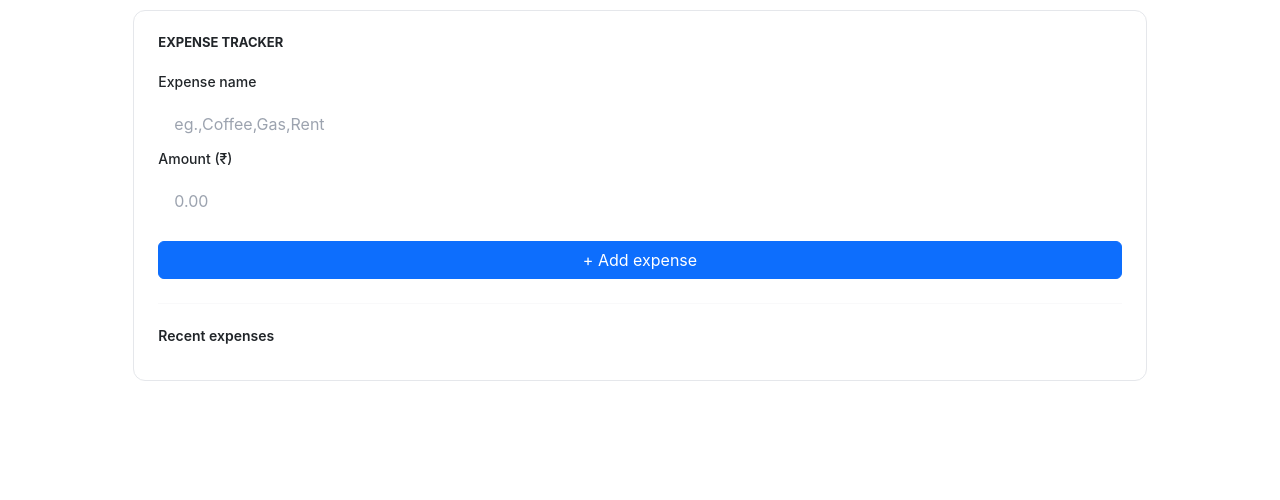
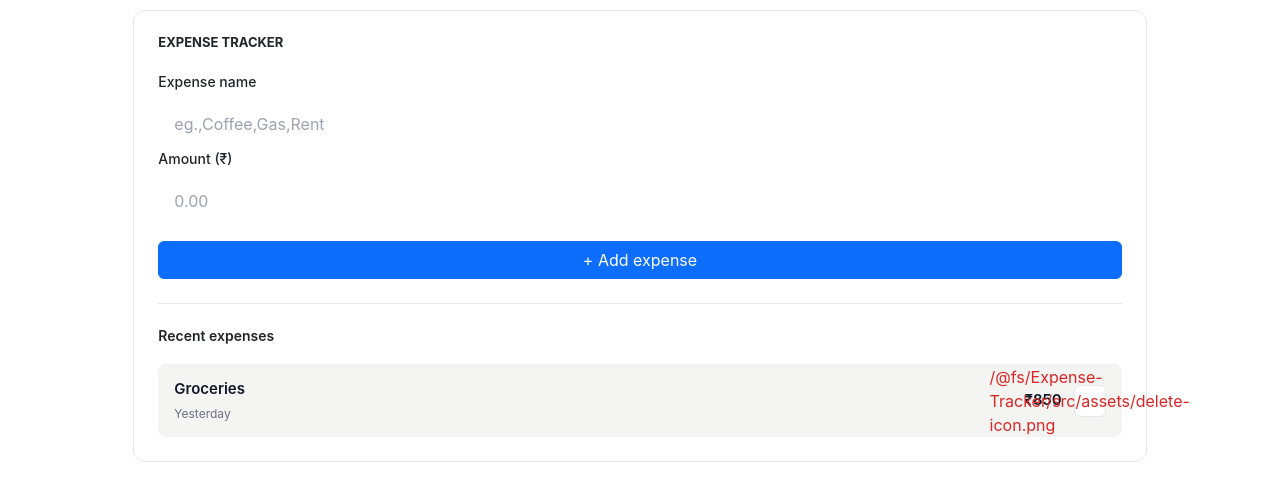
Before and after one commit to DishantGirase/Expense-tracker, a React (Vite) app in the folder Expense-Tracker/: page / in a window 1280 px wide. Shown: the top 500 px of the page. Built offline with nearby package versions, Linux system fonts and the light colour scheme.

Commit message:
created the whole ui

```diff
--- a/Expense-Tracker/src/App.jsx
+++ b/Expense-Tracker/src/App.jsx
@@ -13,7 +13,7 @@ function App() {
         <Heading></Heading>
         <InputExpense></InputExpense>
         <AddExpense></AddExpense>
-        <hr className="separator" />
+        <div className="separator"></div>
         <ExpenseHistoryContainer></ExpenseHistoryContainer>
       </Container>
     </>
--- a/Expense-Tracker/src/components/ExpenseHistoryContainer.module.css
+++ b/Expense-Tracker/src/components/ExpenseHistoryContainer.module.css
@@ -2,5 +2,10 @@
   font-size: 14px;
   font-weight: 600;
   color: var(--text-primary);
-  margin-bottom: 12px;
+  /* margin-bottom: 12px; */
 }
+.container {
+  display: flex;
+  flex-direction: column;
+  gap: 12px;
+}
--- /dev/null
+++ b/Expense-Tracker/src/components/expenseHistoryCard.jsx
@@ -0,0 +1,20 @@
+import deleteIcon from "../assets/delete-icon.png";
+import styles from "./expenseHistoryCard.module.css";
+const ExpenseHistoryCard = () => {
+  return (
+    <>
+      {" "}
+      <div className={styles.cardContainer}>
+        <div className={styles.expenseInfoContainer}>
+          <div className={styles.expenseName}>Groceries</div>
+          <div className={styles.expenseDate}>Yesterday</div>
+        </div>
+        <div className={styles.expenseRight}>
+          <div className={styles.expenseAmount}>₹850</div>
+          <div className={styles.btnDelete}>{deleteIcon}</div>
+        </div>
+      </div>
+    </>
+  );
+};
+export default ExpenseHistoryCard;
--- /dev/null
+++ b/Expense-Tracker/src/components/expenseHistoryCard.module.css
@@ -0,0 +1,52 @@
+.cardContainer {
+  display: flex;
+  justify-content: space-between;
+  align-items: center;
+  background-color: #f4f4f2;
+  border-radius: 8px;
+  padding: 14px 16px;
+}
+
+.expenseInfoContainer {
+  display: flex;
+  flex-direction: column;
+  gap: 4px;
+}
+
+.expenseName {
+  font-size: 15px;
+  font-weight: 600;
+  color: #111827;
+}
+
+.expenseDate {
+  font-size: 12px;
+  color: #6b7280;
+}
+
+/* Right side content (Amount + Delete) */
+.expenseRight {
+  display: flex;
+  align-items: center;
+  gap: 12px;
+}
+
+.expenseAmount {
+  font-size: 15px;
+  font-weight: 600;
+  color: #111827;
+}
+
+/* Square Trash/Action Button */
+.btnDelete {
+  background: white;
+  border: 1px solid #e5e7eb;
+  border-radius: 6px;
+  width: 32px;
+  height: 32px;
+  display: flex;
+  align-items: center;
+  justify-content: center;
+  cursor: pointer;
+  color: #dc2626; /* Soft red tint */
+}
--- a/Expense-Tracker/src/components/expenseHistoryContainer.jsx
+++ b/Expense-Tracker/src/components/expenseHistoryContainer.jsx
@@ -1,10 +1,12 @@
 import styles from "./ExpenseHistoryContainer.module.css";
+import ExpenseHistoryCard from "./expenseHistoryCard";
 const ExpenseHistoryContainer = () => {
   return (
     <>
       {" "}
-      <div>
+      <div className={styles.container}>
         <h5 className={styles.sectionTitle}>Recent expenses</h5>
+        <ExpenseHistoryCard></ExpenseHistoryCard>
       </div>
     </>
   );
```
Also changed, not shown: Expense-Tracker/src/assets/delete-icon.png (added).
